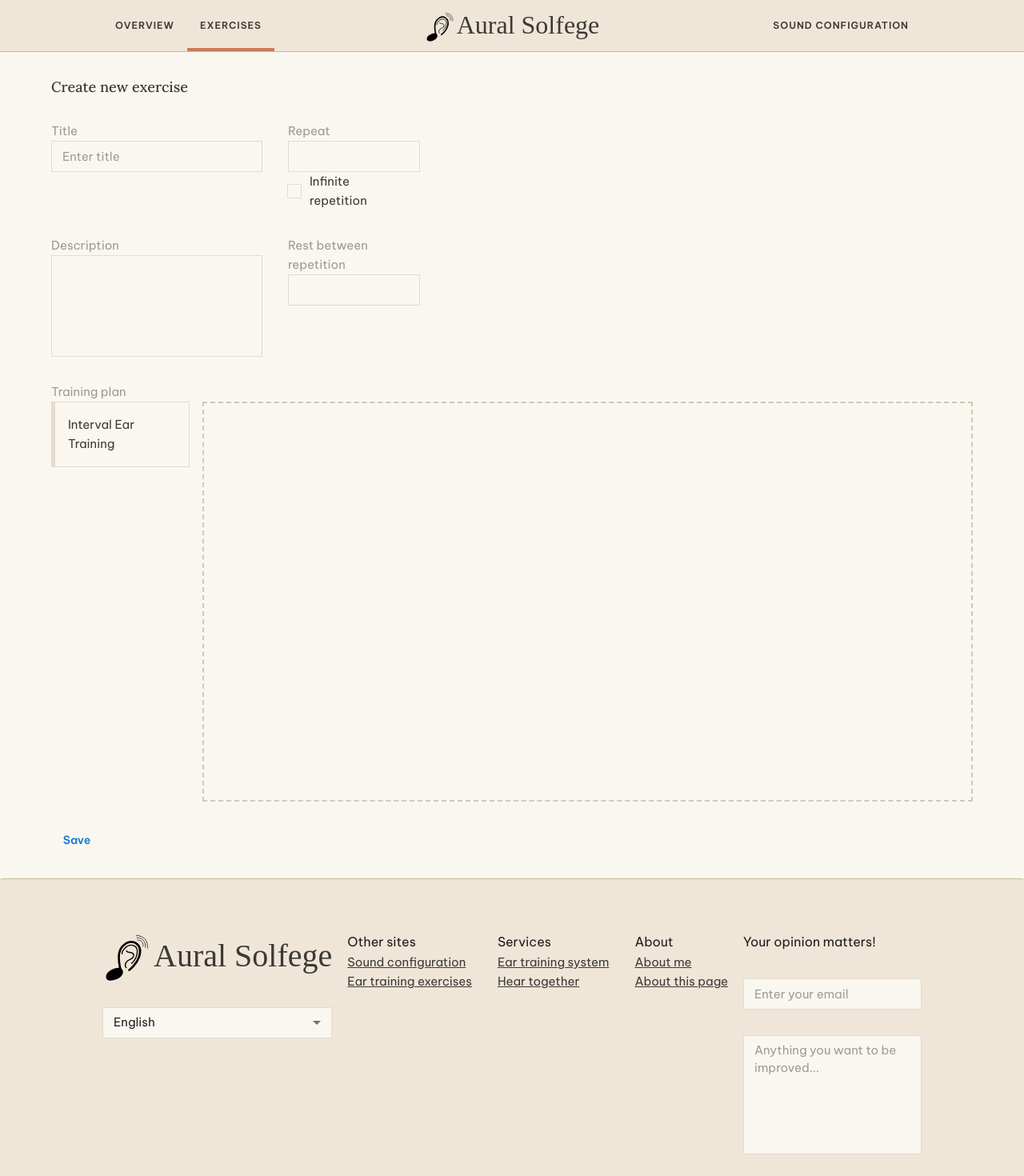
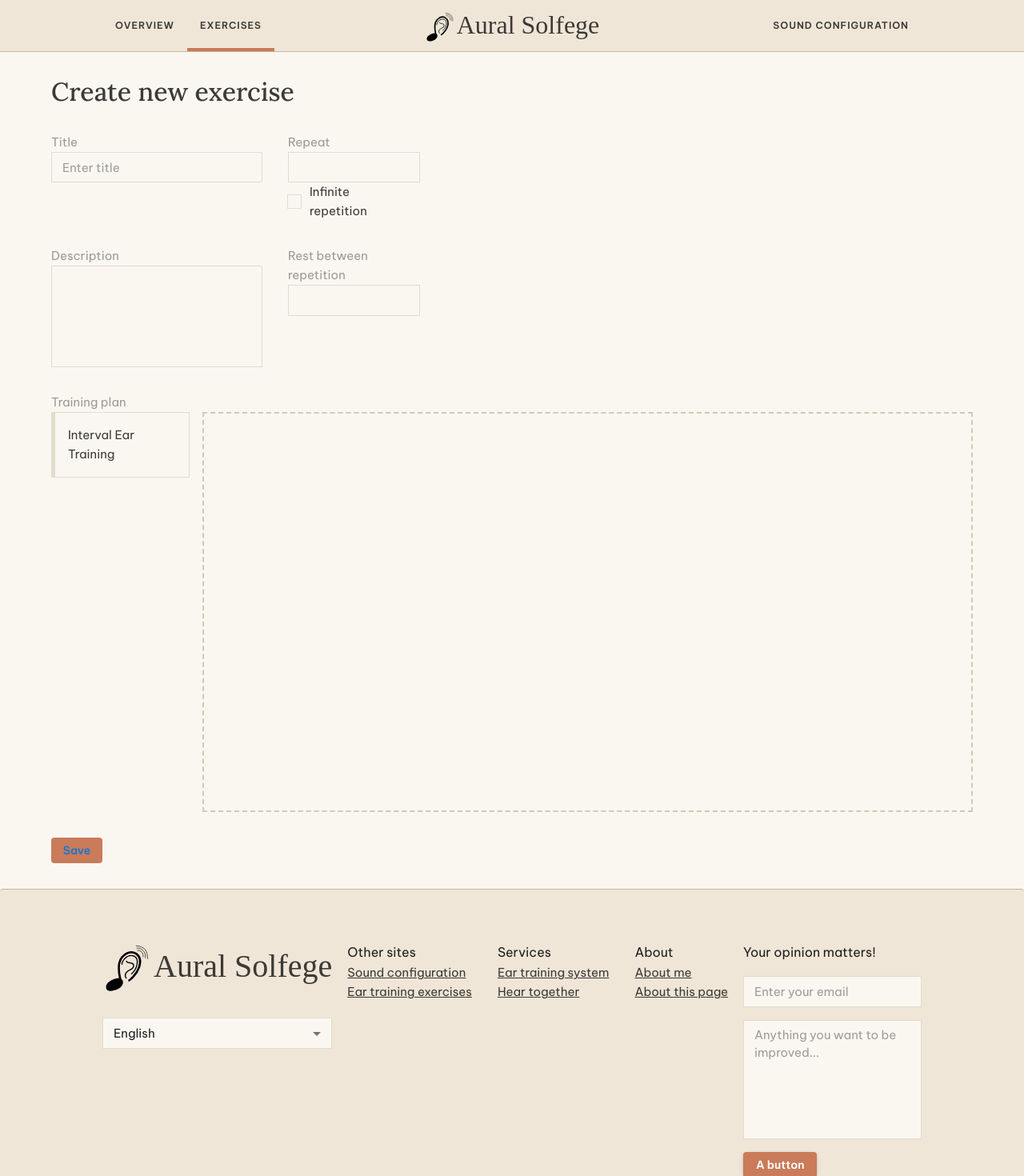
Before and after one commit to thanhKasper/aural-solfege-ui, a React (Vite) app: page /exercises/create in a window 1280 px wide. Shown: the top 1470 px of the page at 80% size. Built offline with nearby package versions, Linux system fonts and the light colour scheme; a web font is replaced by a local one.

Commit message:
feat: minor styling

```diff
--- a/src/components/organisms/Footer.tsx
+++ b/src/components/organisms/Footer.tsx
@@ -76,7 +76,7 @@ export const Footer = () => {
       </Stack>
 
       {/* Right: Feedback form */}
-      <Stack direction={"column"} spacing={4}>
+      <Stack direction={"column"} spacing={2}>
         <Typography variant="subtitle1">Your opinion matters!</Typography>
 
         <TextField
--- a/src/pages/ExerciseCreationPage.tsx
+++ b/src/pages/ExerciseCreationPage.tsx
@@ -46,7 +46,7 @@ const ExerciseCreationPage = () => {
 
   return (
     <Container>
-      <Typography variant="h3">Create new exercise</Typography>
+      <Typography variant="h1">Create new exercise</Typography>
       <Form control={control}>
         <Grid container sx={{ paddingTop: 4 }} spacing={4}>
           <Grid container size={12}>
--- a/src/theme.tsx
+++ b/src/theme.tsx
@@ -118,9 +118,10 @@ const theme = createTheme({
     },
     MuiButton: {
       styleOverrides: {
-        root: {
+        root: ({ theme }) => ({
           textTransform: "none",
-        },
+          backgroundColor: theme.palette.accent[300],
+        }),
       },
     },
     MuiTextField: {
```
